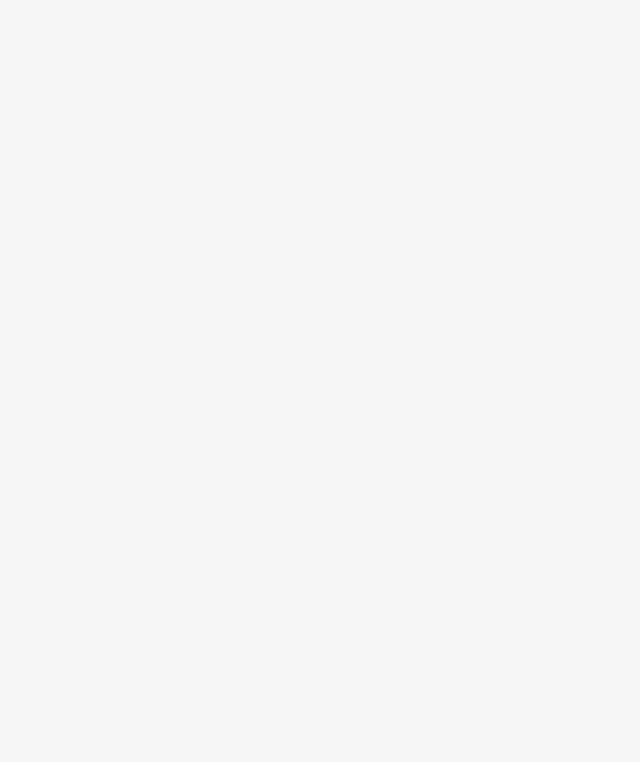
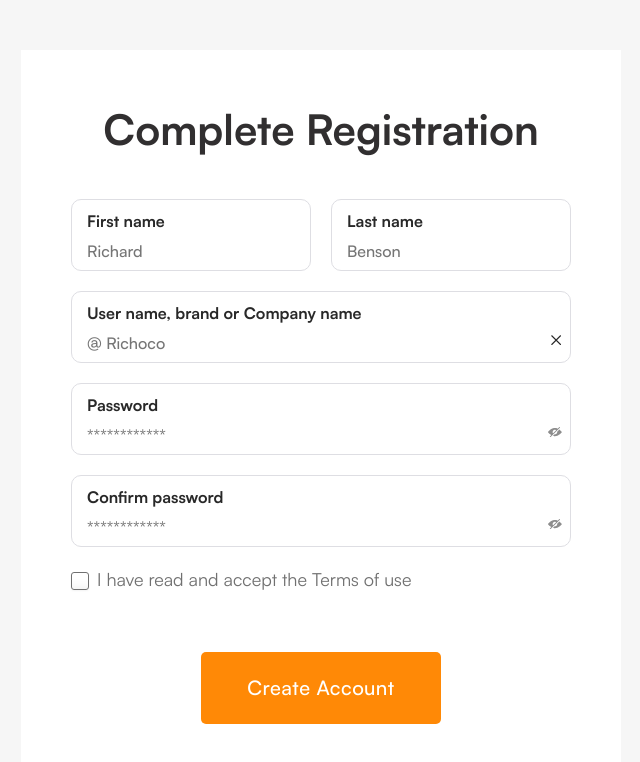
Before and after one commit to harun-r/stovoo-react, a React (Create React App) app: page /registration in a window 1280 px wide. Before the commit this address had no page. Shown: the top 762 px of the page, without its empty margins (319-959 px from the left). Built offline with nearby package versions, Linux system fonts and the light colour scheme.

Commit message:
Registration

```diff
--- a/src/pages/NumberVerify.js
+++ b/src/pages/NumberVerify.js
@@ -39,9 +39,11 @@ const NumberVerify = () => {
                     </div>
                 </div>
                 <div className="form-footer">
-                    <button className="btn-submit">
-                        <img src={arrowRight} alt="arrow-right" />
-                    </button>
+                    <Link to="/number-verify-code">
+                        <button className="btn-submit">
+                            <img src={arrowRight} alt="arrow-right" />
+                        </button>
+                    </Link>
                     <p>
                         Already have an account?
                         <Link to="/login">
--- /dev/null
+++ b/src/pages/NumberVerifyCode.js
@@ -0,0 +1,45 @@
+import React from 'react';
+import arrowRight from "../assets/images/arrow-right.png"
+import {Link} from "react-router-dom";
+const NumberVerifyCode = () => {
+    return (
+        <div className="verify-number box-wrap">
+            <div className="center-box">
+                <div className="form-box">
+                    <div className="head">
+                        <h3>
+                            Verify phone number
+                        </h3>
+                    </div>
+                    <div className="form-main">
+                        <div className="digit-boxes">
+                            <input value="4" className="digit-box success"/>
+                            <input value="4" className="digit-box success"/>
+                            <input value="4" className="digit-box success"/>
+                            <input value="4" className="digit-box error"/>
+                        </div>
+                        <div className="hint">
+                            <p>Please enter a verification code sent to +1 (302) 451-9589</p>
+                        </div>
+                    </div>
+                    <div className="form-footer">
+                        <Link to="/registration">
+                            <button className="btn-submit">
+                                <img src={arrowRight} alt="arrow-right" />
+                            </button>
+                        </Link>
+                        <p>
+                            Didn't get code?
+
+                            <Link to="/">
+                                Resend
+                            </Link>
+                        </p>
+                    </div>
+                </div>
+            </div>
+        </div>
+    );
+};
+
+export default NumberVerifyCode;
--- /dev/null
+++ b/src/pages/Registration.js
@@ -0,0 +1,59 @@
+import React from 'react';
+import CloseIcon from '../assets/images/close-icon.png'
+import hidden from '../assets/images/hidden.png'
+import {Link} from "react-router-dom";
+const Registration = () => {
+    return (
+        <div className="complete-reg box-wrap">
+            <div className="center-box">
+                <div className="form-box">
+                    <div className="head">
+                        <h3>
+                            Complete Registration
+                        </h3>
+                    </div>
+                    <div className="form-main">
+                        <div className="form-half">
+                            <div className="form-input">
+                                <label>First name</label>
+                                <input type="text" placeholder="Richard" />
+                            </div>
+                            <div className="form-input">
+                                <label>Last name</label>
+                                <input type="text" placeholder="Benson" />
+                            </div>
+                        </div>
+                        <div className="form-input">
+                            <label>User name, brand or Company name</label>
+                            <span className="icon"><img src={CloseIcon} alt="icon" /></span>
+                            <input type="text" placeholder="@ Richoco" />
+                        </div>
+                        <div className="form-input">
+                            <label>Password</label>
+                            <span className="icon"><img src={hidden} alt="icon" /></span>
+                            <input type="text" placeholder="************" />
+                        </div>
+                        <div className="form-input">
+                            <label>Confirm password</label>
+                            <span className="icon"><img src={hidden} alt="icon" /></span>
+                            <input type="text" placeholder="************" />
+                        </div>
+                        <div className="checkbox-wrap">
+                            <input id="checkbox" type="checkbox" />
+                                <label for="checkbox">I have read and accept the Terms of use</label>
+                        </div>
+                    </div>
+                    <div className="form-footer">
+                        <Link to="/success">
+                            <button className="account-submit">
+                                Create Account
+                            </button>
+                        </Link>
+                    </div>
+                </div>
+            </div>
+        </div>
+    );
+};
+
+export default Registration;
--- a/src/routers/AppRouters.js
+++ b/src/routers/AppRouters.js
@@ -6,6 +6,8 @@ import Signup from "../pages/Signup";
 import Success from "../pages/Success";
 import EmailVerify from "../pages/EmailVerify";
 import NumberVerify from "../pages/NumberVerify";
+import NumberVerifyCode from "../pages/NumberVerifyCode";
+import Registration from "../pages/Registration";
 const AppRouters = () => {
     return (
         <Fragment>
@@ -16,6 +18,8 @@ const AppRouters = () => {
                 <Route path="/success" element={<Success />}/>
                 <Route path="/email-verify" element={<EmailVerify />}/>
                 <Route path="/number-verify" element={<NumberVerify />}/>
+                <Route path="/number-verify-code" element={<NumberVerifyCode />}/>
+                <Route path="/registration" element={<Registration />}/>
             </Routes>
         </Fragment>
     );
```
